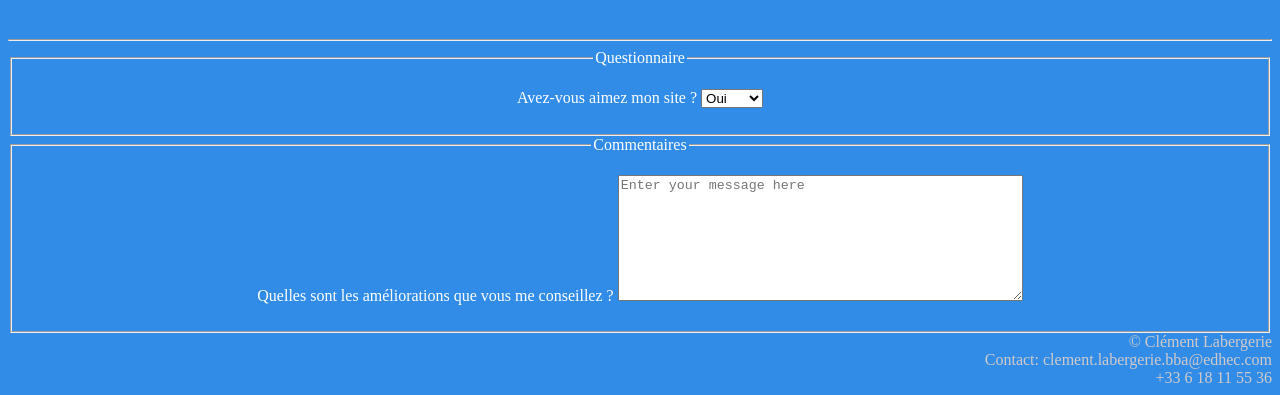
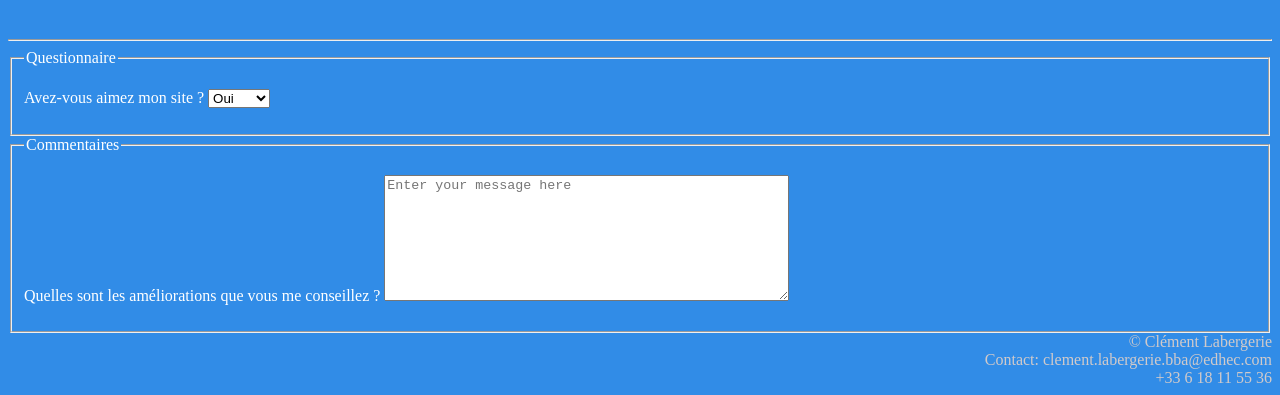
Before and after one commit to Labergerie/LAB, a plain HTML site: page index.html in a window 1280 px wide. Shown: the part 2057-2452 px from the top of the page. Drawn offline with Linux system fonts and the light colour scheme.

Commit message:
Hackathon

```diff
--- a/index.html
+++ b/index.html
@@ -63,7 +63,7 @@
 </p>
 <br>
 <hr>
-<fieldset>
+<fieldset align="left">
               <legend>Questionnaire</legend>
               <p>
                 <label for="select">Avez-vous aimez mon site ?</label>
@@ -75,7 +75,7 @@
                 </select>
               </p>
             </fieldset>
-<fieldset id="forms__textareas">
+<fieldset align="left">
               <legend>Commentaires</legend>
               <p>
                 <label for="textarea">Quelles sont les améliorations que vous me conseillez ?</label>
```
